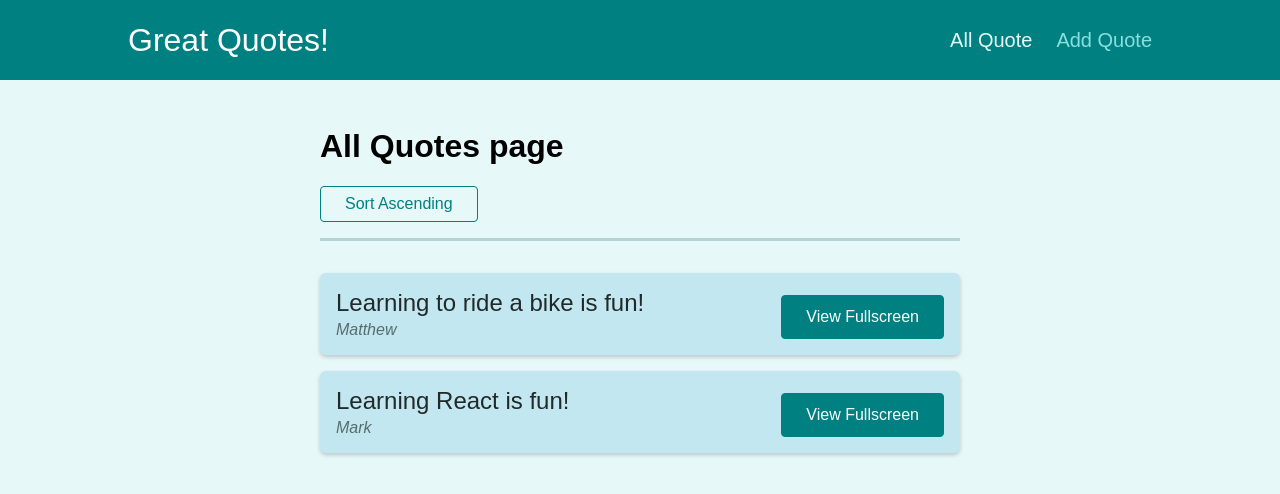
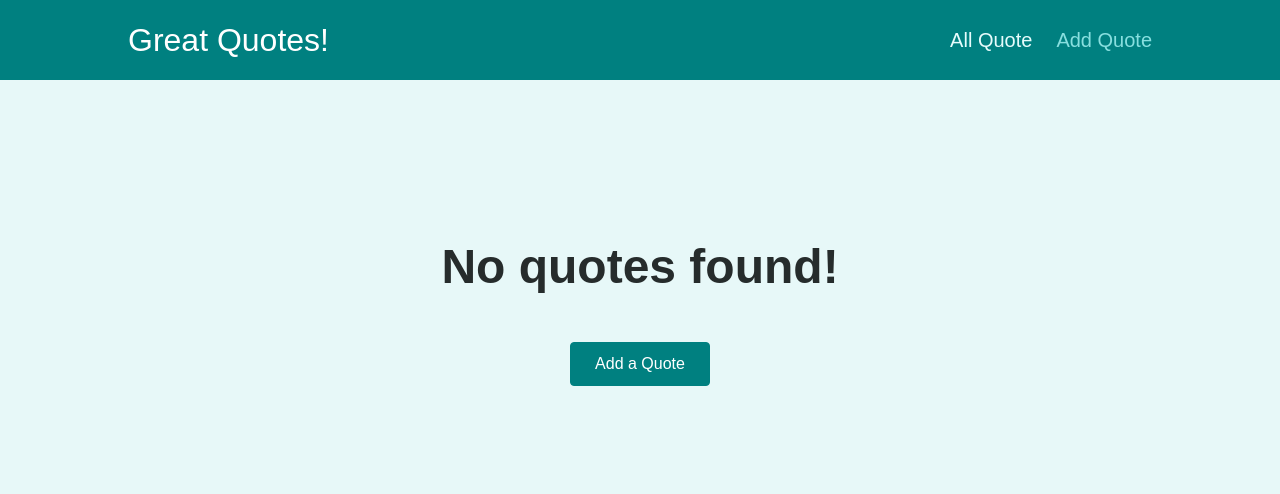
Before and after one commit to matherton/ReactCGSection20-practise, a React (Create React App) app: page /quotes in a window 1280 px wide. Shown: the top 494 px of the page. Built offline with nearby package versions, Linux system fonts and the light colour scheme; no server answers.

Commit message:
added if check for status complete to return <NoQuoteFound /> if TRUE

```diff
--- a/src/pages/AllQuotes.js
+++ b/src/pages/AllQuotes.js
@@ -4,6 +4,7 @@ import { getAllQuotes } from "../components/lib/api";
 
 import QuoteList from "../components/quotes/QuoteList";
 import LoadingSpinner from "../components/UI/LoadingSpinner";
+import NoQuotesFound from "../components/quotes/NoQuotesFound";
 
 const DUMMY_DATA = [
   {
@@ -42,6 +43,10 @@ const AllQuotes = () => {
     <p className="centered focussed">{error}</p>;
   }
 
+  if (status === "completed" && (!loadedQuotes || loadedQuotes.length === 0)) {
+    return <NoQuotesFound />;
+  }
+
   return (
     <>
       <h1>All Quotes page</h1>
```
